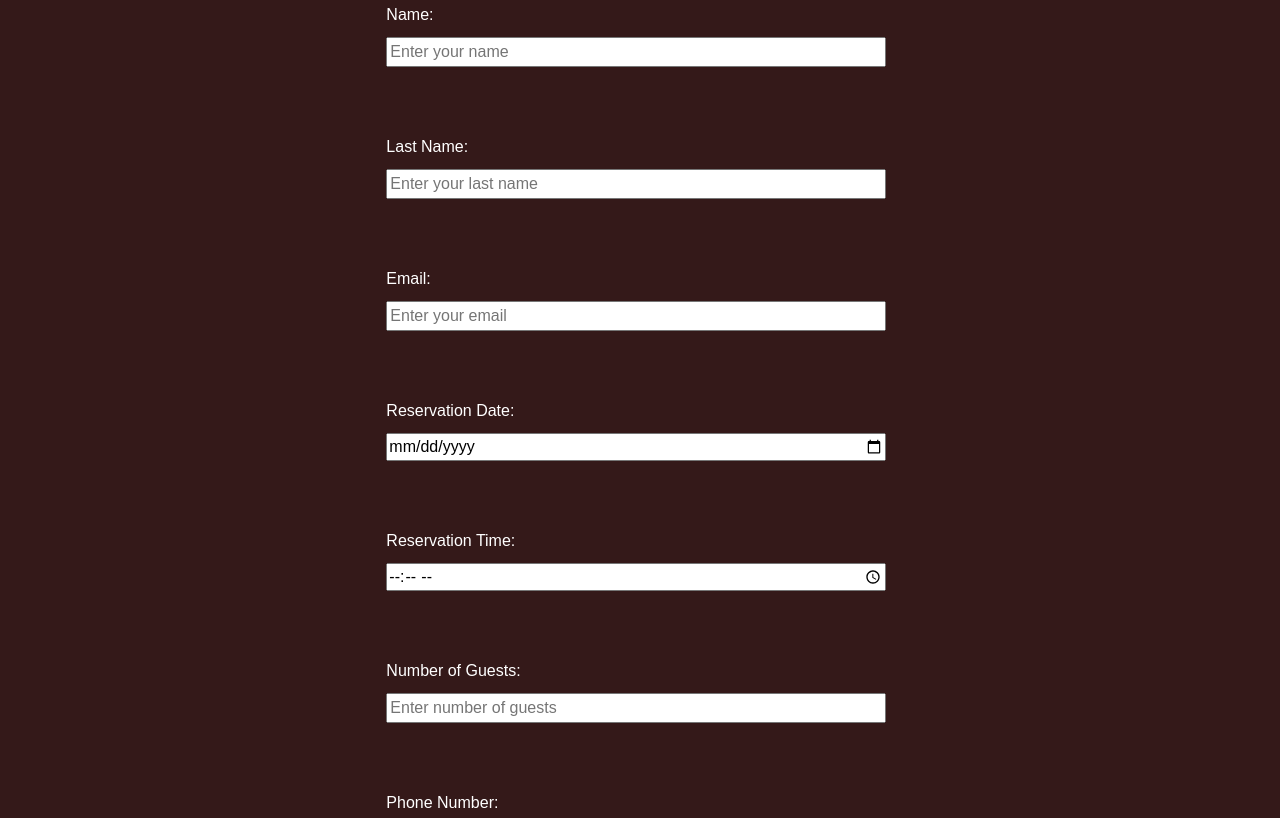
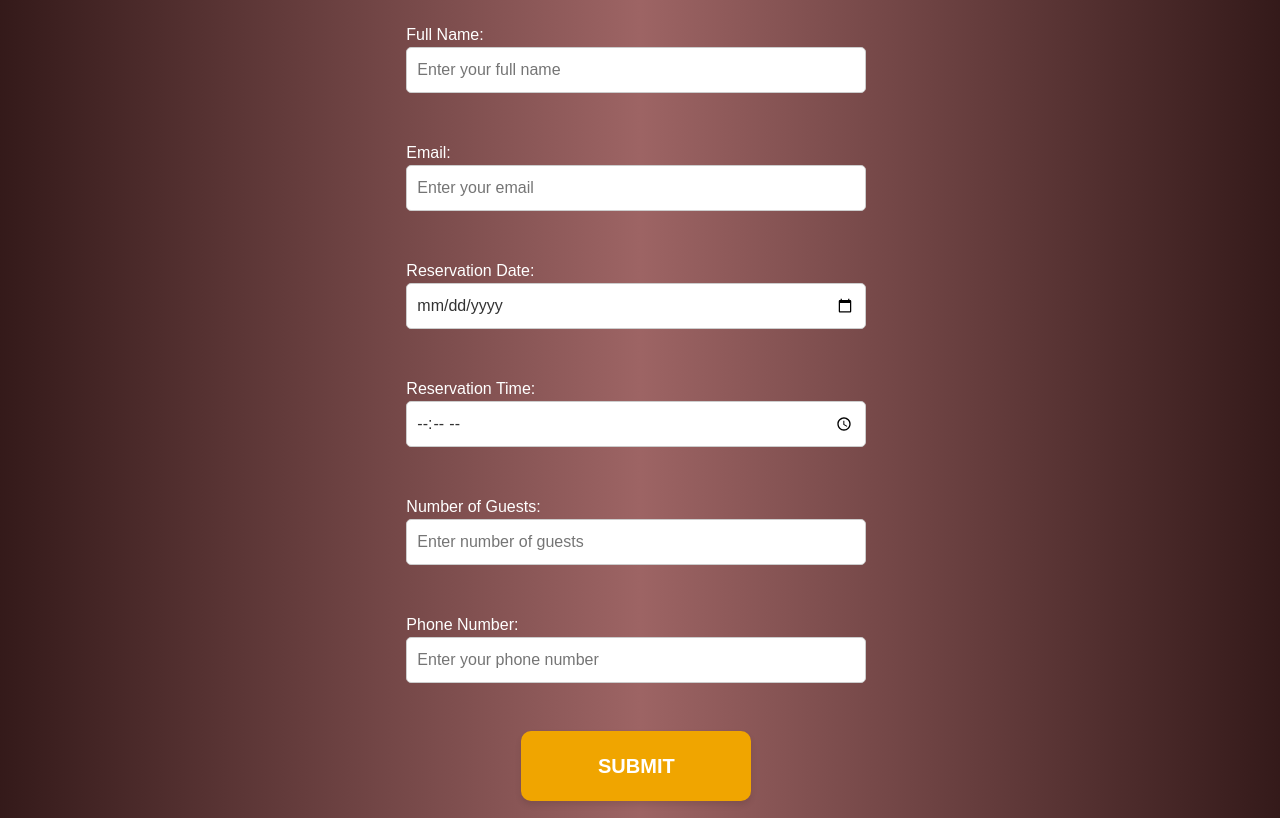
Before and after one commit to justman511/Final-CSS-Project, a plain HTML site: page index.html in a window 1280 px wide. Shown: the part 3033-3851 px from the top of the page. Drawn offline with nearby package versions, Linux system fonts and the light colour scheme.

Commit message:
Form updated

```diff
--- a/CSS/style.css
+++ b/CSS/style.css
@@ -3,7 +3,8 @@ body {
     margin: 0;
     padding: 0;
     font-family: Arial, sans-serif;
-    background-color: #1f0202e7;
+    /*background-color: #1f0202e7; */
+    background: linear-gradient(to left, #1f0202e7, #935454e7, #1f0202e7);
 }
 section {
     padding: 20px;
@@ -42,6 +43,12 @@ ul li a {
 
 ul li a:hover {
     color: #f0a500;
+    background-color: white;
+    padding: 5px;
+    border-radius: 5px;
+    box-shadow: 0 4px 6px rgba(0, 0, 0, 0.1);
+    transition: all 0.3s ease-in-out;
+    margin-left: auto;
 }
 
 .carousel {
@@ -138,9 +145,20 @@ ul li a:hover {
 #contact-section form {
     display: flex;
     flex-direction: column;
-    gap: 10px;
+    /*gap: 10px;*/
     width: 500px;
     justify-content: center;
+    padding: 20px;
+}
+#contact-section form input {
+    width: 100%;
+    padding: 10px;
+    border: 1px solid #ccc;
+    border-radius: 5px;
+    font-size: 16px;
+    color: #333;
+    background-color: white;
+    gap: 10px;
 }
 #contact-section form input[type="submit"] {
     background-color: #f0a500;
@@ -150,9 +168,23 @@ ul li a:hover {
     cursor: pointer;
     font-weight: bold;
     text-transform: uppercase;
-    transition: background-color 0.3s;
+   /* transition: background-color 0.3s;*/
     border-radius: 10px;
     text-align: center;
+    width: 50%;
+    margin: 0 auto;
+    box-shadow: 0 4px 6px rgba(0, 0, 0, 0.1);
+    font-size: 20px;
+    height: 70px;
+
+}
+#contact-section form input[type="submit"]:hover {
+    background-color: white;
+    color: #f0a500;
+    box-shadow: 0 4px 6px rgba(0, 0, 0, 0.1);
+    transition: all 0.3s ease-in-out;
+    margin-left: auto;
+
 }
 
 #contact-section h2 {
@@ -173,8 +205,11 @@ footer {
     /*background-color: #1f0202e7;*/
     color: white;
     text-align: center;
-    padding: 20px;
+    padding-top: 70px;
+    padding-bottom: 40px;
     position: relative;
     bottom: 0;
     width: 100%;
+    border-top: 1px solid white;
+    margin-top: 50px;
 }
--- a/index.html
+++ b/index.html
@@ -251,21 +251,13 @@
             <span> TO MAKE A RESERVATION</span>
           </h2>
           <form>
-            <label for="name">Name:</label>
+            <label for="full-name">Full Name:</label>
             <input
               type="text"
-              id="name"
-              name="name"
+              id="full-name"
+              name="full-name"
               required
-              placeholder="Enter your name"
-            /><br /><br />
-            <label for="lastname">Last Name:</label>
-            <input
-              type="text"
-              id="lastname"
-              name="lastname"
-              required
-              placeholder="Enter your last name"
+              placeholder="Enter your full name"
             /><br /><br />
             <label for="email">Email:</label>
             <input
```
